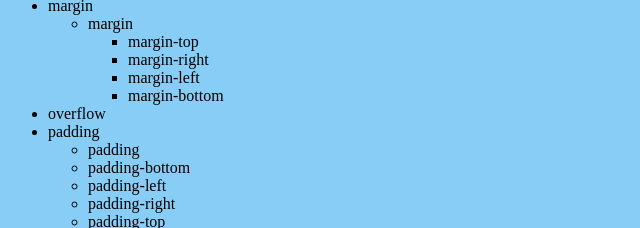
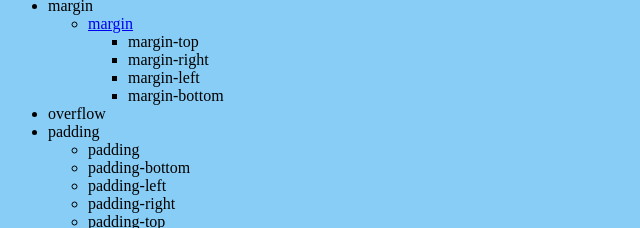
Before and after one commit to PabloAMB/PabloAMB.github.io, a plain HTML site: page CSS_properties.html in a window 1280 px wide. Shown: the part 765-993 px from the top of the page, 0-640 px from the left. Drawn offline with Linux system fonts and the light colour scheme.

Commit message:
Update CSS_properties.html

```diff
--- a/CSS_properties.html
+++ b/CSS_properties.html
@@ -65,7 +65,7 @@
 			</ul></li>
 		<li>margin
 			<ul>
-				<li>margin
+				<li><a href="https://pabloamb.github.io/CSS_properties/margin">margin</a>
 					<ul>
 						<li>margin-top</li>
 						<li>margin-right</li>
```
